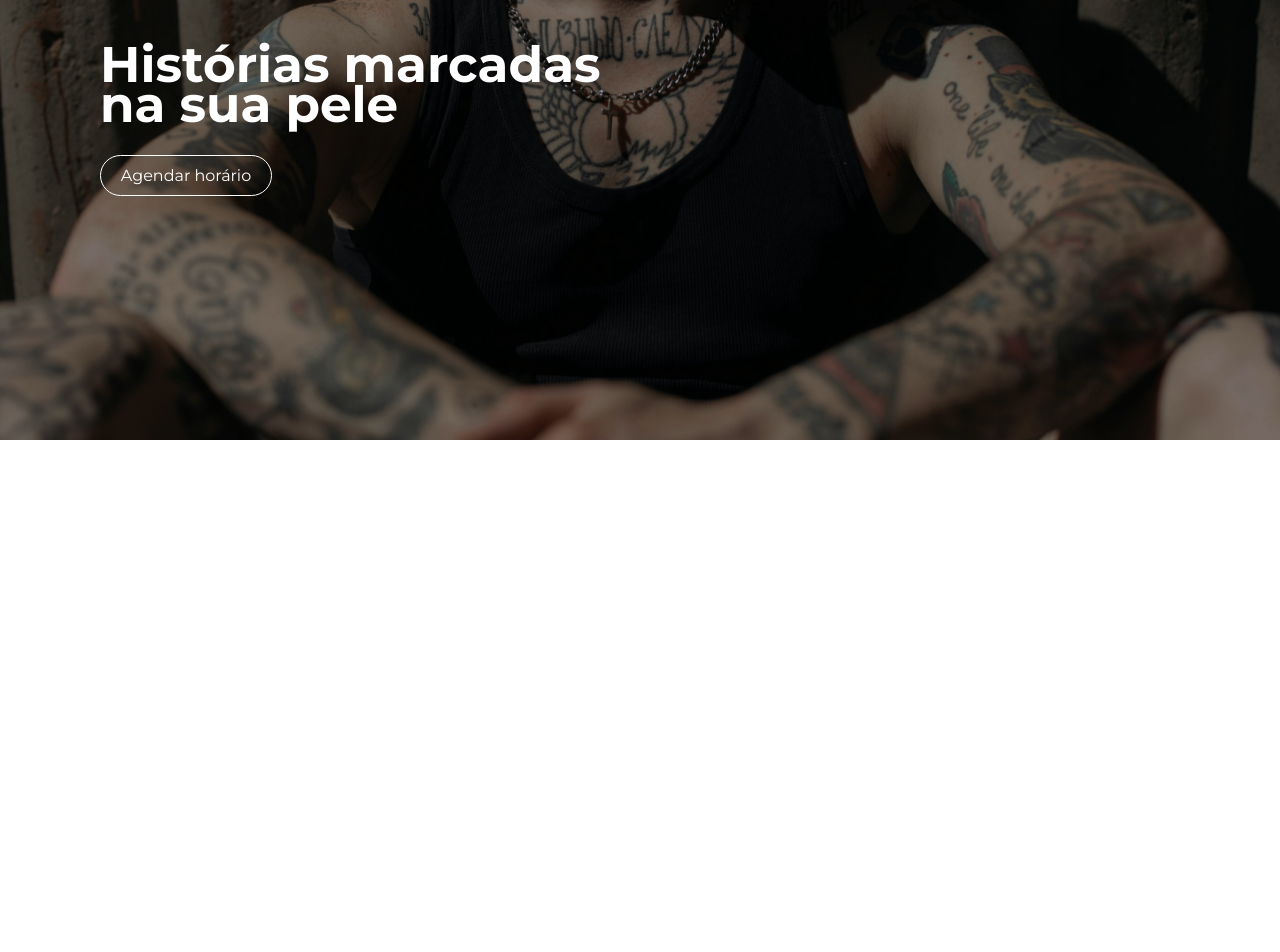
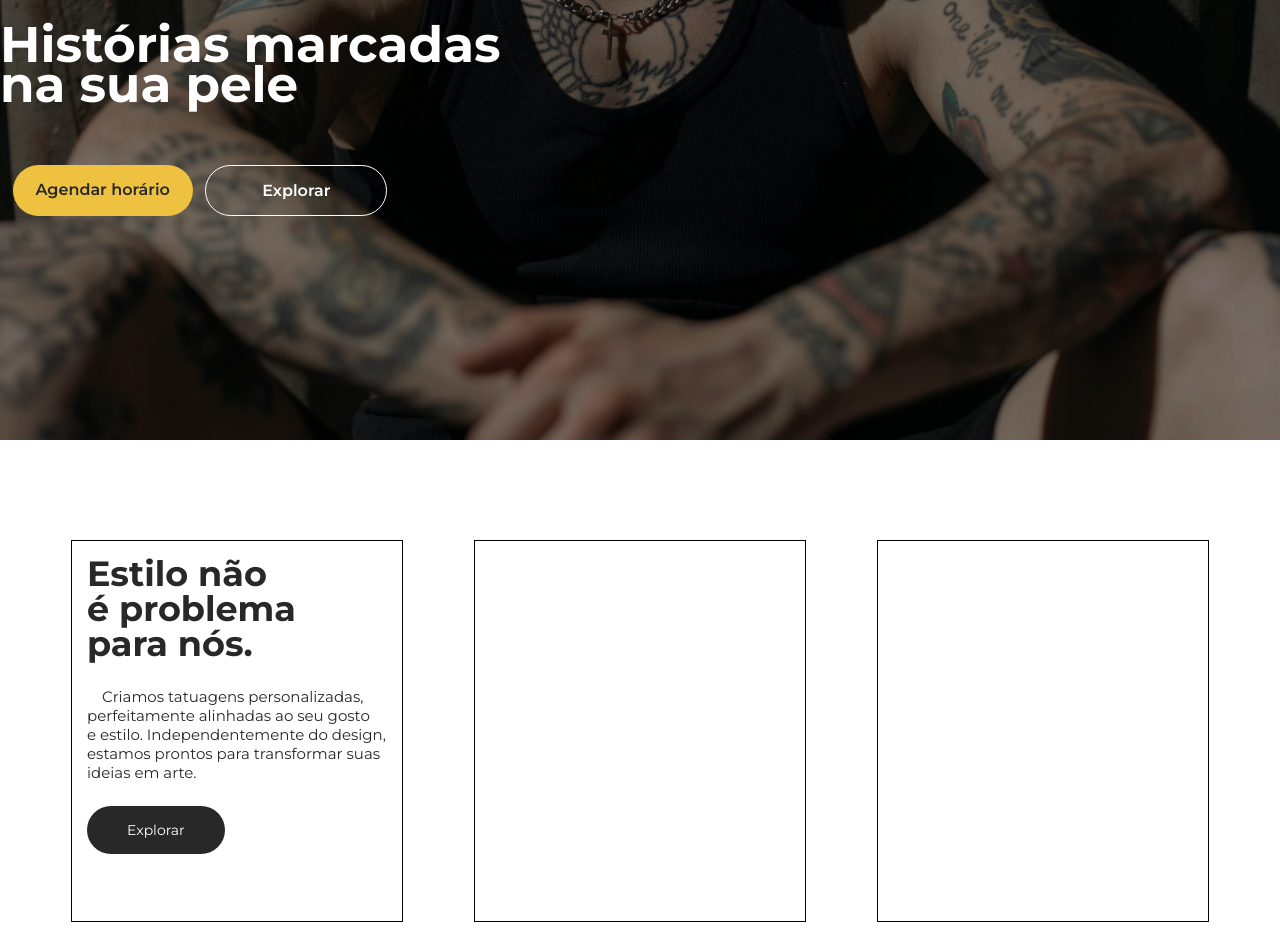
Before and after one commit to caamag/SPA_florence, a React (Vite) app: page / in a window 1280 px wide. Shown: the part 200-1152 px from the top of the page. Before the commit the page ends 800 px from the top, so only its background shows below. Built offline with nearby package versions, Linux system fonts and the light colour scheme.

Commit message:
continuando home page

```diff
--- a/index.html
+++ b/index.html
@@ -13,7 +13,7 @@
     rel="stylesheet">
   <!--fonts-->
 
-  <title>Vite + React</title>
+  <title>Florence Tattoo</title>
 </head>
 
 <body>
--- a/src/App.css
+++ b/src/App.css
@@ -1,5 +1,4 @@
 .App {
     width: 100%;
-    max-width: 2000px;
     margin: 0 auto;
 }
--- a/src/components/nav/nav.css
+++ b/src/components/nav/nav.css
@@ -1,7 +1,10 @@
-
-.nav{
-    position: fixed;
+.nav {
     width: 100%;
     height: 80px;
-    background-color: rgb(40,40,40, 0.7);
+    position: absolute;
+    position: fixed;
+    top: 0px;
+    left: 0px;
+    margin: auto;
+    background-color: rgb(40, 40, 40, 0.7);
 }
--- a/src/index.css
+++ b/src/index.css
@@ -12,18 +12,23 @@ html {
 
 h1 {
   font-size: 5rem;
+  color: rgb(40, 40, 40);
 }
 
 h2 {
-  font-size: 3rem;
+  font-size: 3.5rem;
+  color: rgb(40, 40, 40);
 }
 
 h3 {
   font-size: 2.2rem;
+  color: rgb(40, 40, 40);
 }
 
 p {
-  font-size: 1.4;
+  font-size: 15px;
+  text-indent: 15px;
+  color: rgb(40, 40, 40);
 }
 
 a {
@@ -41,4 +46,5 @@ a {
 .content {
   width: 100%;
   max-width: 1450px;
+  margin: 0 auto;
 }
--- a/src/pages/home/home.css
+++ b/src/pages/home/home.css
@@ -23,16 +23,30 @@
     color: white;
 }
 
+.initial-content div {
+    margin-top: 30px;
+    display: flex;
+    justify-content: space-evenly;
+    width: 400px;
+}
+
 .initial-content a {
     margin-top: 30px;
     font-size: 1.6rem;
     color: white;
     width: 150px;
     text-align: center;
-    padding: 10px;
+    padding: 15px;
     border: solid 1px white;
     border-radius: 30px;
+    font-weight: 600;
     transition: 150ms;
+}
+
+.yellow-link {
+    background-color: rgb(238, 193, 64);
+    color: rgb(40, 40, 40) !important;
+    border: none !important;
 }
 
 .initial-content a:hover {
@@ -40,12 +54,36 @@
     color: rgb(40, 40, 40);
 }
 
+/*styles container*/
+.styles-container {
+    display: flex;
+    flex-wrap: wrap;
+    align-items: center;
+    justify-content: space-evenly;
+}
+
+.style-content {
+    width: 300px;
+    height: 350px;
+    padding: 15px;
+    margin: 100px 0px;
+    border: solid 1px black;
+}
+
+.style-content h2 {
+    line-height: 35px;
+}
+
+.style-content a {
+    color: white;
+    background-color: rgb(40, 40, 40);
+    padding: 15px 40px;
+    border-radius: 30px;
+    font-size: 1.4rem;
+}
+
 /*querys*/
 @media screen and (min-width: 1450px) {
-    .initial-content {
-        margin-left: 20%;
-    }
-
     .initial-content h1 {
         font-size: 7rem;
         line-height: 60px;
--- a/src/pages/home/home.jsx
+++ b/src/pages/home/home.jsx
@@ -8,7 +8,24 @@ const Home = () => {
         <section className='section initial-section'>
             <div className='content initial-content'>
                 <h1>Histórias marcadas<br />na sua pele</h1>
-                <a href="">Agendar horário</a>
+                <div>
+                    <a href="" className='yellow-link'>Agendar horário</a>
+                    <a href="">Explorar</a>
+                </div>
+            </div>
+        </section>
+
+        <section className="section style-section">
+            <div className="content styles-container">
+                <div className="style-content">
+                    <h2>Estilo não<br /> é problema<br /> para nós.</h2><br /><br />
+                    <p>Criamos tatuagens personalizadas, perfeitamente alinhadas ao seu gosto<br /> e estilo.
+                        Independentemente do design, estamos prontos para transformar suas ideias em arte.</p><br /><br /><br />
+                    <a href="">Explorar</a>
+                </div>
+                <div className="style-content"></div>
+                <div className="style-content"></div>
+                <div className="style-content"></div>
             </div>
         </section>
 
```
